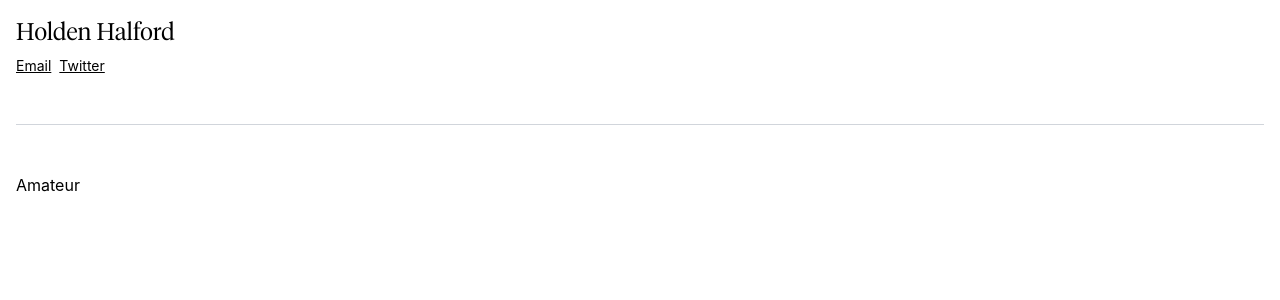
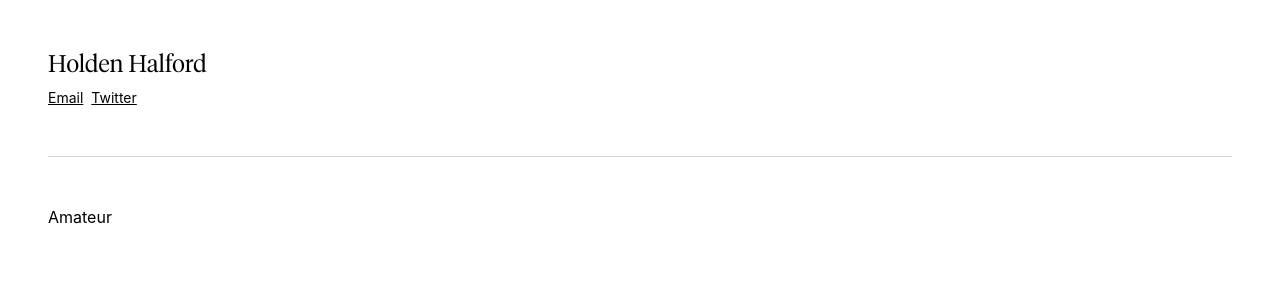
Before and after one commit to holdeeno/Holden-Halford, a Next.js app: page / in a window 1280 px wide. Shown: the top 300 px of the page. Built offline with nearby package versions, Linux system fonts and the light colour scheme.

Commit message:
Trying it the other way

```diff
--- a/components/Layout.tsx
+++ b/components/Layout.tsx
@@ -7,7 +7,7 @@ type LayoutProps = {
 }
 
 const Layout: React.FC<LayoutProps> = ({ children }) => (
-  <div className="m-12 sm:m-4">
+  <div className="m-4 sm:m-12">
     <Header />
     <main>{children}</main>
     <Footer />
```
